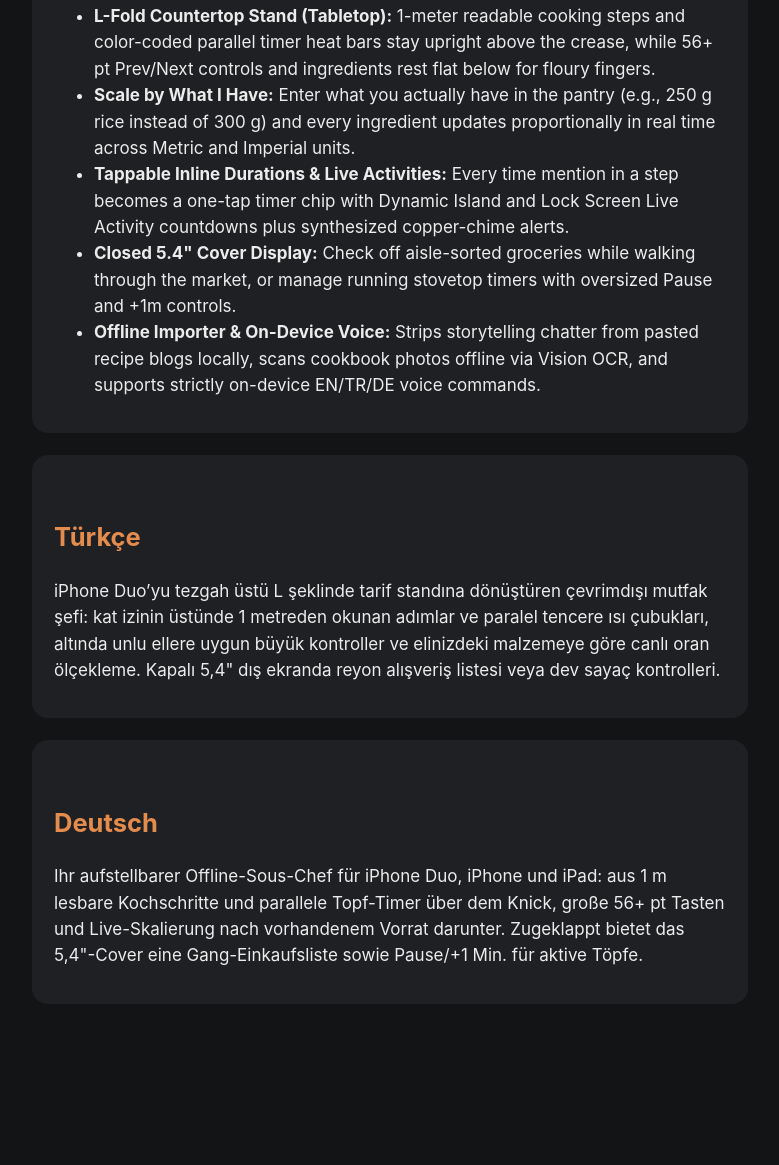
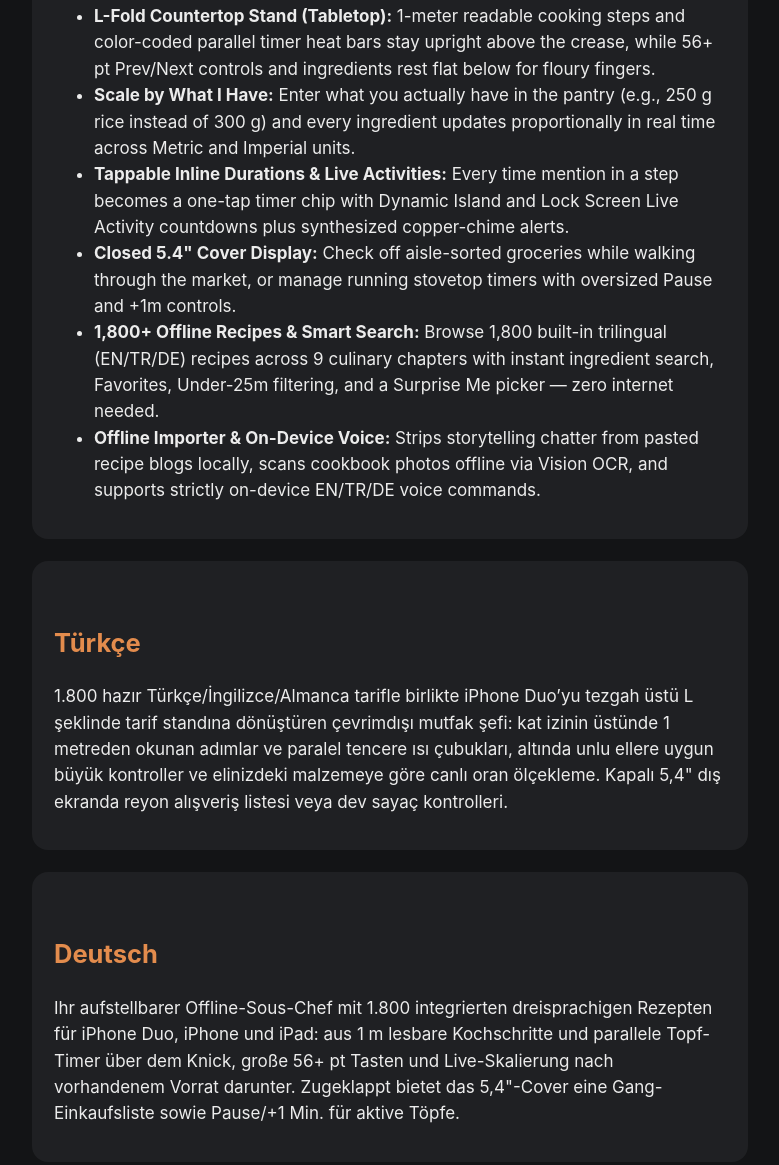
Before and after one commit to Ebuodinde/iphone-duo-apps, a plain HTML site: page miseenfold/index.html in a window 1280 px wide. Shown: the part 459-1624 px from the top of the page, without its empty margins (250-1029 px from the left). Before the commit the page ends 1565 px from the top, so only its background shows below. Drawn offline with Linux system fonts and the light colour scheme.

Commit message:
Highlight 1,800+ offline trilingual recipes in MiseEnFold

```diff
--- a/miseenfold/index.html
+++ b/miseenfold/index.html
@@ -22,18 +22,19 @@
     <li><strong>Scale by What I Have:</strong> Enter what you actually have in the pantry (e.g., 250 g rice instead of 300 g) and every ingredient updates proportionally in real time across Metric and Imperial units.</li>
     <li><strong>Tappable Inline Durations &amp; Live Activities:</strong> Every time mention in a step becomes a one-tap timer chip with Dynamic Island and Lock Screen Live Activity countdowns plus synthesized copper-chime alerts.</li>
     <li><strong>Closed 5.4" Cover Display:</strong> Check off aisle-sorted groceries while walking through the market, or manage running stovetop timers with oversized Pause and +1m controls.</li>
+    <li><strong>1,800+ Offline Recipes &amp; Smart Search:</strong> Browse 1,800 built-in trilingual (EN/TR/DE) recipes across 9 culinary chapters with instant ingredient search, Favorites, Under-25m filtering, and a Surprise Me picker — zero internet needed.</li>
     <li><strong>Offline Importer &amp; On-Device Voice:</strong> Strips storytelling chatter from pasted recipe blogs locally, scans cookbook photos offline via Vision OCR, and supports strictly on-device EN/TR/DE voice commands.</li>
   </ul>
 </section>
 
 <section>
   <h2>Türkçe</h2>
-  <p>iPhone Duo’yu tezgah üstü L şeklinde tarif standına dönüştüren çevrimdışı mutfak şefi: kat izinin üstünde 1 metreden okunan adımlar ve paralel tencere ısı çubukları, altında unlu ellere uygun büyük kontroller ve elinizdeki malzemeye göre canlı oran ölçekleme. Kapalı 5,4" dış ekranda reyon alışveriş listesi veya dev sayaç kontrolleri.</p>
+  <p>1.800 hazır Türkçe/İngilizce/Almanca tarifle birlikte iPhone Duo’yu tezgah üstü L şeklinde tarif standına dönüştüren çevrimdışı mutfak şefi: kat izinin üstünde 1 metreden okunan adımlar ve paralel tencere ısı çubukları, altında unlu ellere uygun büyük kontroller ve elinizdeki malzemeye göre canlı oran ölçekleme. Kapalı 5,4" dış ekranda reyon alışveriş listesi veya dev sayaç kontrolleri.</p>
 </section>
 
 <section>
   <h2>Deutsch</h2>
-  <p>Ihr aufstellbarer Offline-Sous-Chef für iPhone Duo, iPhone und iPad: aus 1 m lesbare Kochschritte und parallele Topf-Timer über dem Knick, große 56+ pt Tasten und Live-Skalierung nach vorhandenem Vorrat darunter. Zugeklappt bietet das 5,4"-Cover eine Gang-Einkaufsliste sowie Pause/+1 Min. für aktive Töpfe.</p>
+  <p>Ihr aufstellbarer Offline-Sous-Chef mit 1.800 integrierten dreisprachigen Rezepten für iPhone Duo, iPhone und iPad: aus 1 m lesbare Kochschritte und parallele Topf-Timer über dem Knick, große 56+ pt Tasten und Live-Skalierung nach vorhandenem Vorrat darunter. Zugeklappt bietet das 5,4"-Cover eine Gang-Einkaufsliste sowie Pause/+1 Min. für aktive Töpfe.</p>
 </section>
 </main></body>
 </html>
```
Also changed, not shown: index.html (+1 -1 lines).
